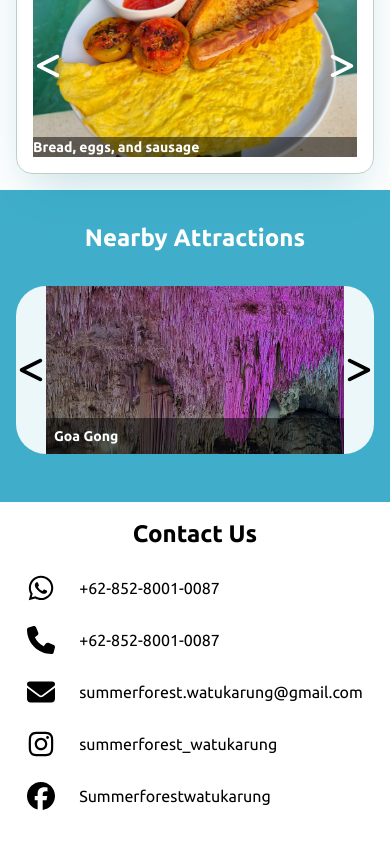
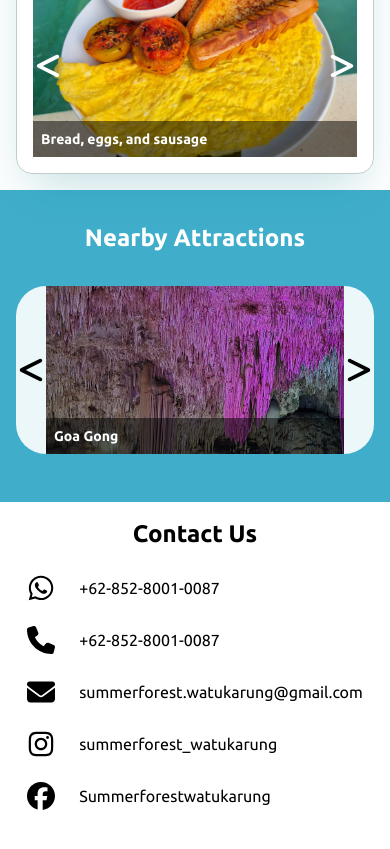
Before and after one commit to MosesJulian/summerforest, a Next.js app: page / in a window 390 px wide. Shown: the part 3440-4289 px from the top of the page. Built offline with nearby package versions, Linux system fonts and the light colour scheme; grey boxes are pictures that could not be loaded.

Commit message:
fix: padding on the breakfast option description

```diff
--- a/components/Rooms.tsx
+++ b/components/Rooms.tsx
@@ -132,7 +132,7 @@ const Rooms = () => {
 							{breakfastImages.map((item, index) => (
 								<div key={index} className={cn("absolute inset-0 w-full h-full transition-opacity duration-500 opacity-0", index === breakfastImageIndex && "opacity-100")}>
 									<Image src={item.src} alt={item.alt} fill className={cn("object-cover w-full h-auto")} loading="lazy" sizes="100vw" />
-									<div className="absolute bottom-0 left-0 right-0 bg-black/50 text-white p2- md:p-4">
+									<div className="absolute bottom-0 left-0 right-0 bg-black/50 text-white p-2 md:p-4">
 										<h3 className="text-sm sm:text-base md:text-lg lg:text-xl font-bold">{item.alt}</h3>
 									</div>
 								</div>
```
